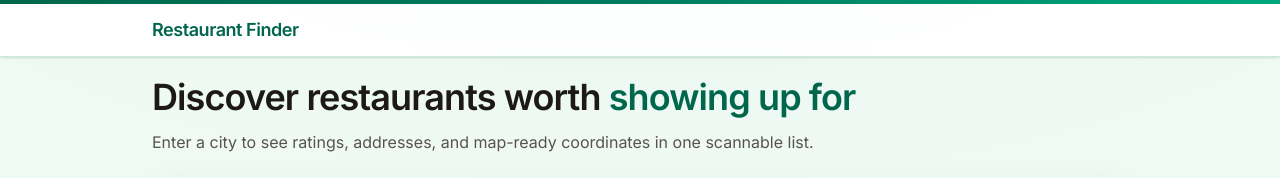
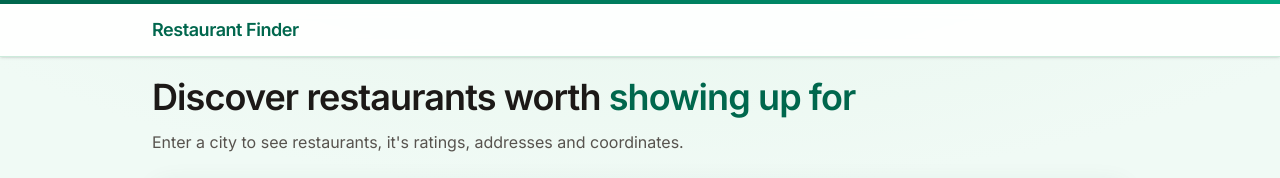
Before and after one commit to rcadavos/test-yelp, a Next.js app: page / in a window 1280 px wide. Shown: the top 178 px of the page. Built offline with nearby package versions, Linux system fonts and the light colour scheme; no server answers.

Commit message:
chore: update subheader

```diff
--- a/src/components/landing-with-search.tsx
+++ b/src/components/landing-with-search.tsx
@@ -15,7 +15,7 @@ export function LandingWithSearch() {
             <span className="text-sf-primary"> showing up for</span>
           </>
         }
-        description="Enter a city to see ratings, addresses, and map-ready coordinates in one scannable list."
+        description="Enter a city to see restaurants, it&apos;s ratings, addresses and coordinates."
       />
 
       <div className="flex min-h-0 flex-1 flex-col">
```
Also changed, not shown: 1 other file (tests, documents, lock files or other folders).
